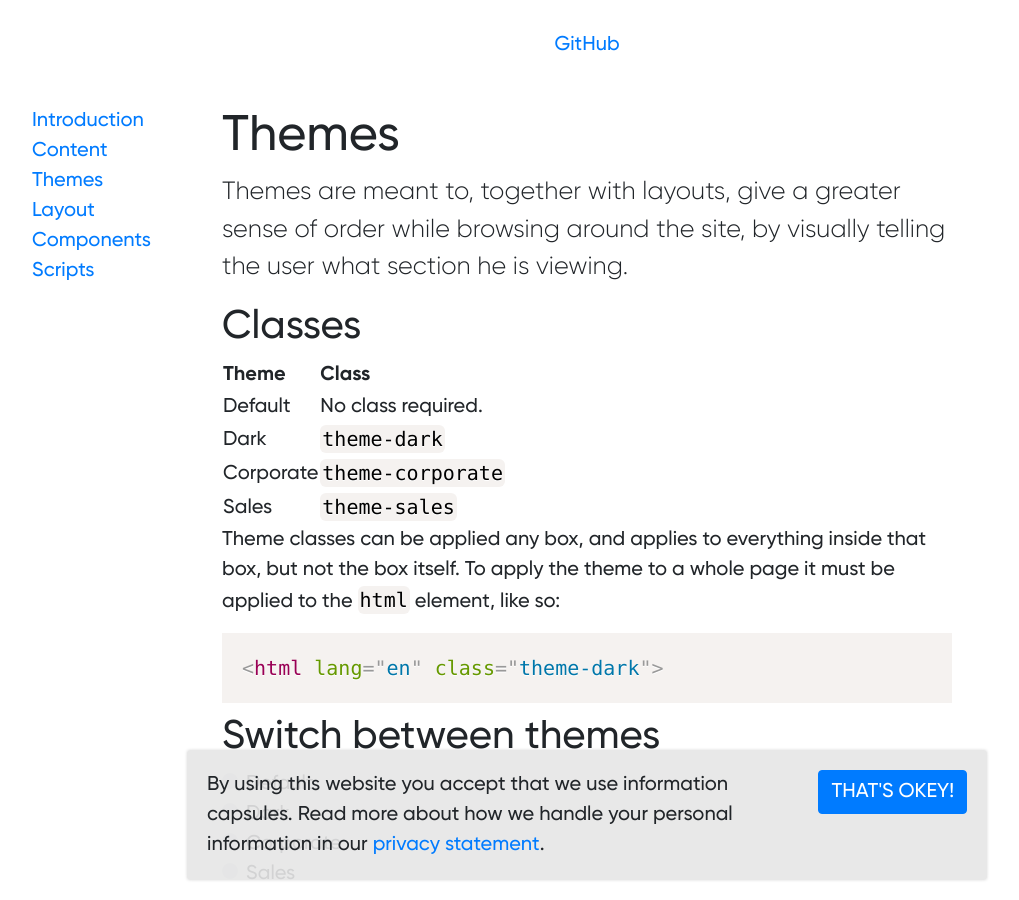
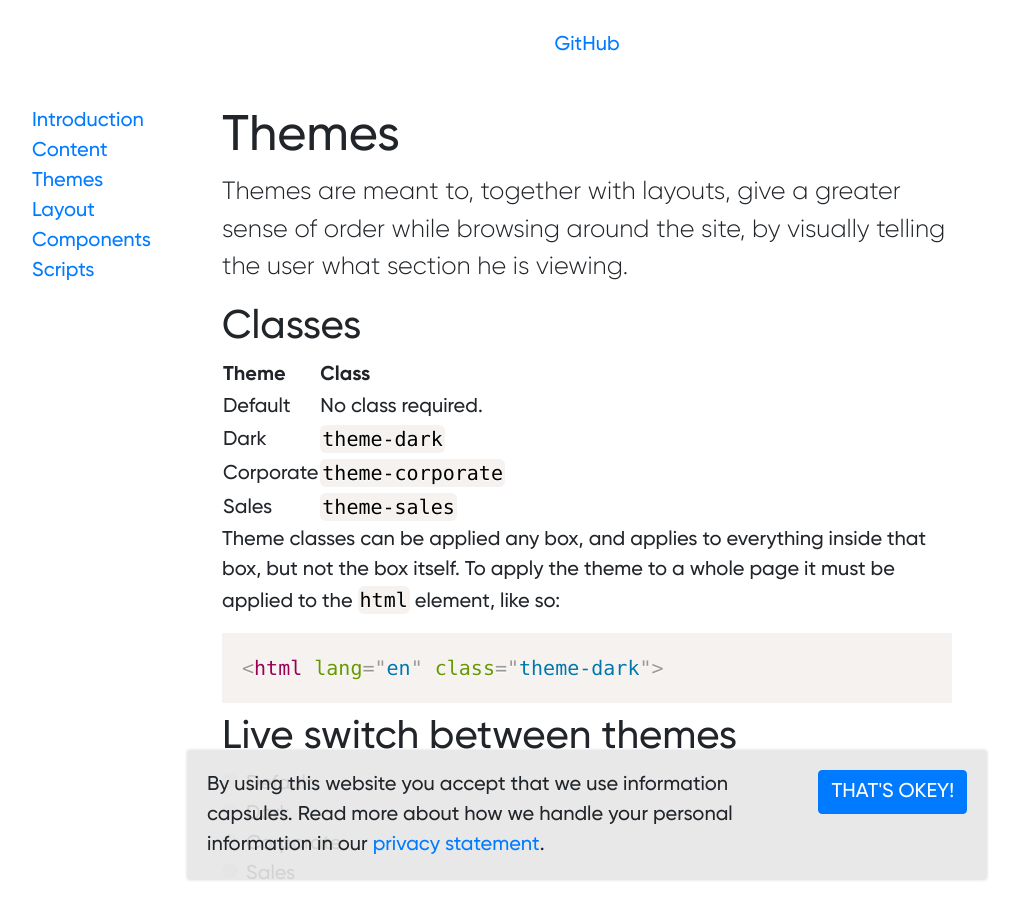
Before and after one commit to vecora/ds-vecora, a Jekyll site: the page built from docs/themes.md, in a window 1280 px wide. Shown: the whole page, without its empty margins (53-1072 px from the left). Built offline with Jekyll 4.4.1, drawn with Linux system fonts in a browser that asks for light colours; some web fonts are replaced.

Commit message:
Optimized some more

````diff
--- a/assets/main.js
+++ b/assets/main.js
@@ -60,7 +60,7 @@
 var themeSwitcherApp = new Vue({
   el: '#theme-switcher',
   methods: {
-    switchTheme: function (themeClass, event) {
+    switchTheme: function (themeClass) {
       document.documentElement.className = themeClass;
       localStorage.setItem("themeClass", themeClass);
     }
--- a/docs/themes.md
+++ b/docs/themes.md
@@ -19,24 +19,24 @@
 <html lang="en" class="theme-dark">
 ```
 
-## Switch between themes
+## Live switch between themes
 
 <div id="theme-switcher">
 
-  <div class="custom-control custom-radio" v-on:click="switchTheme('', $event)">
-    <input type="radio" id="theme-default" name="theme-class" class="custom-control-input">
+  <div class="custom-control custom-radio">
+    <input type="radio" id="theme-default" name="theme-class" class="custom-control-input" v-on:change="switchTheme('')">
     <label class="custom-control-label" for="theme-default">Default</label>
   </div>
-  <div class="custom-control custom-radio" v-on:click="switchTheme('theme-dark', $event)">
-    <input type="radio" id="theme-dark" name="theme-class" class="custom-control-input">
+  <div class="custom-control custom-radio">
+    <input type="radio" id="theme-dark" name="theme-class" class="custom-control-input" v-on:change="switchTheme('theme-dark')">
     <label class="custom-control-label" for="theme-dark">Dark</label>
   </div>
-  <div class="custom-control custom-radio" v-on:click="switchTheme('theme-corporate', $event)">
-    <input type="radio" id="theme-corporate" name="theme-class" class="custom-control-input">
+  <div class="custom-control custom-radio">
+    <input type="radio" id="theme-corporate" name="theme-class" class="custom-control-input" v-on:change="switchTheme('theme-corporate')">
     <label class="custom-control-label" for="theme-dark">Corporate</label>
   </div>
-  <div class="custom-control custom-radio" v-on:click="switchTheme('theme-sales', $event)">
-    <input type="radio" id="theme-sales" name="theme-class" class="custom-control-input">
+  <div class="custom-control custom-radio">
+    <input type="radio" id="theme-sales" name="theme-class" class="custom-control-input" v-on:change="switchTheme('theme-sales')">
     <label class="custom-control-label" for="theme-dark">Sales</label>
   </div>
 
````
